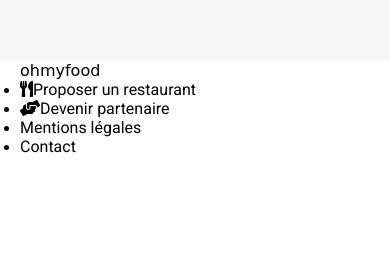
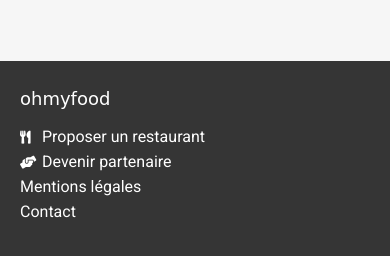
Before and after one commit to Keidaten/JeremyAlderweireldt_3_18012021, a website: page index.html in a window 390 px wide. Shown: the part 2003-2259 px from the top of the page. Drawn offline with Linux system fonts and the light colour scheme; a web font is replaced by a local one.

Commit message:
added style for footer (responsive)

```diff
--- a/index.html
+++ b/index.html
@@ -95,10 +95,10 @@
             <span class="footer__logo logo">ohmyfood</span>
             <ul class="footer__list">
                 <li class="footer__listElement">
-                    <a class="footer__link" href="#"><i class="fa-utensils fas footer__icon"></i>Proposer un restaurant</a>
+                    <a class="footer__link" href="#"><i class="fa-utensils fas footer__icons"></i>Proposer un restaurant</a>
                 </li>
                 <li class="footer__listElement">
-                    <a class="footer__link" href="#"><i class="fa-hands-helping fas footer__icon"></i>Devenir partenaire</a>
+                    <a class="footer__link" href="#"><i class="fa-hands-helping fas footer__icons"></i>Devenir partenaire</a>
                 </li>
                 <li class="footer__listElement">
                     <a class="footer__link" href="#">Mentions légales</a>
--- a/styles/sass/main.scss
+++ b/styles/sass/main.scss
@@ -260,6 +260,29 @@
 }
 .footer {
     min-height: 197px;
-    padding: 0 20px;
+    padding: 27px 20px;
+    background-color: #353535;
+    color: white;
+    @media screen and (min-width: 992px) {
+        text-align: center;
+        padding-top: 45px;
+    }
+    &__logo {
+        font-size: 18px;
+    }
+    &__list {
+        list-style: none;
+        line-height: 25px;
+        margin-top: 15px;
+        @media screen and (min-width: 992px) {
+            display: flex;
+            justify-content: space-evenly;
+            margin-top: 45px;
+        }
+    }
+    &__icons {
+        width: 22px !important;
+        font-size: 13px;
+    }
 }
 /* || End Main */
```
Also changed, not shown: styles/css/style.css, 1 other file.
